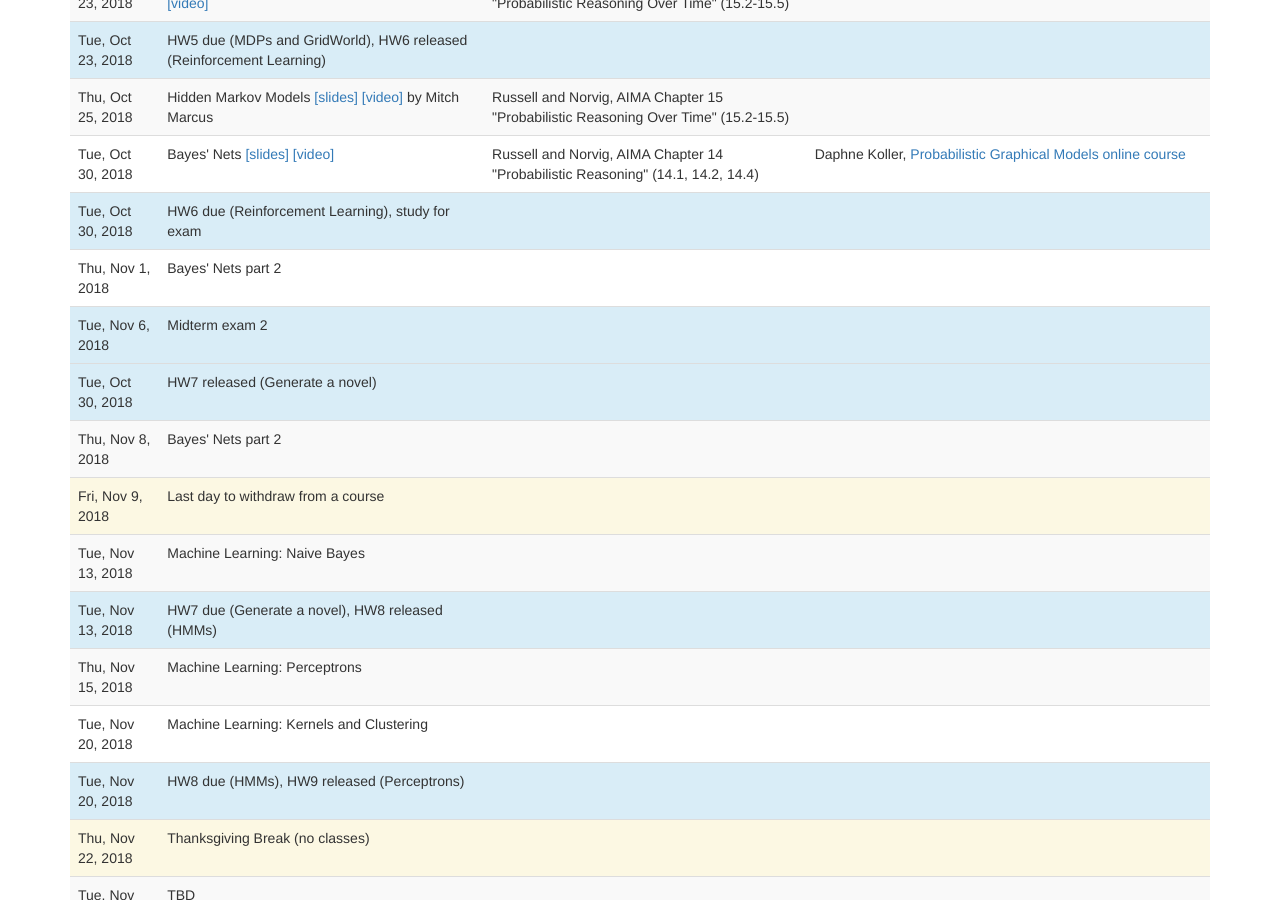
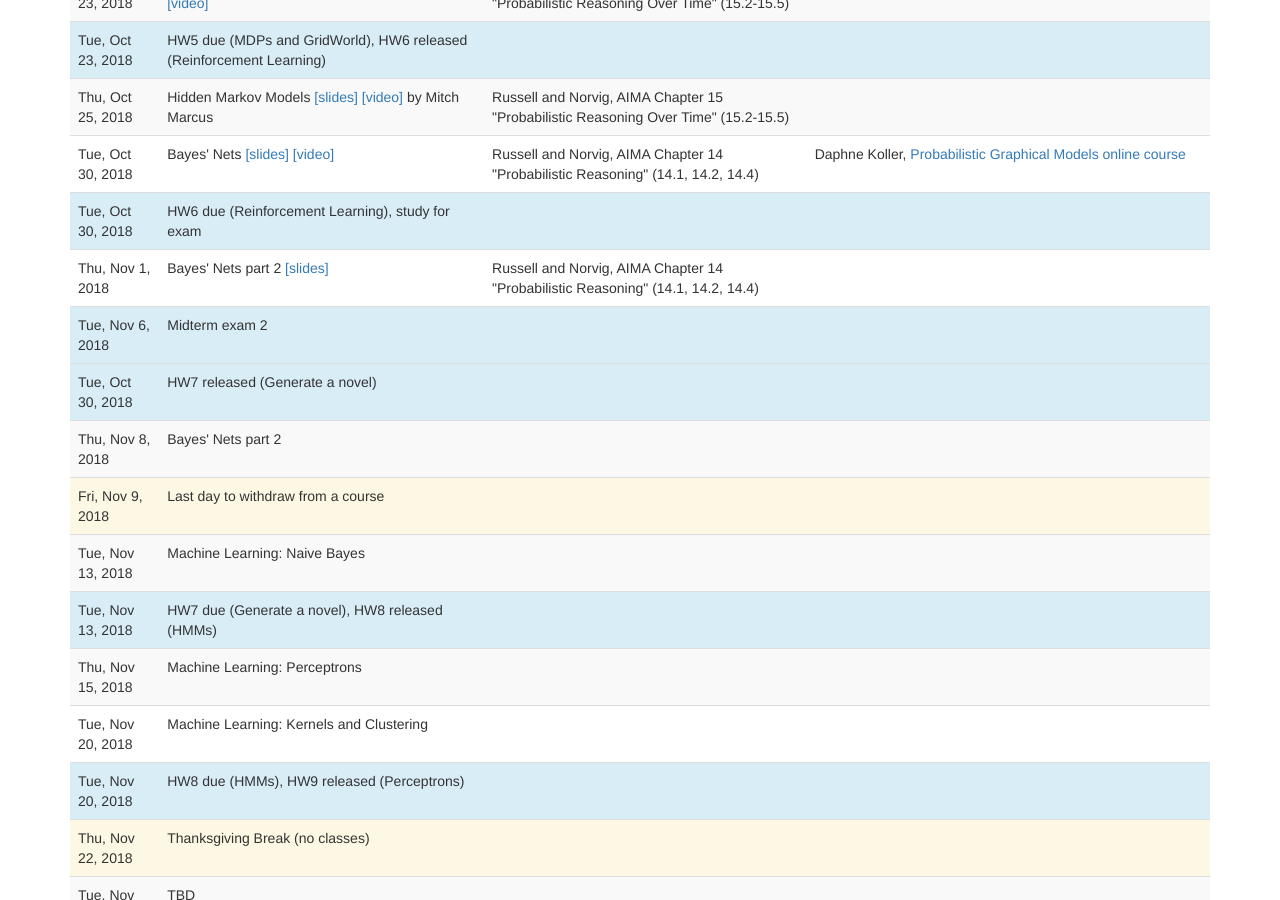
Before and after one commit to artificial-intelligence-class/artificial-intelligence-class.github.io, a Jekyll site: the page built from lectures.md, in a window 1280 px wide and 900 px high, scrolled down 2174 px. Built offline with Jekyll 4.4.1, drawn with Linux system fonts in a browser that asks for light colours; nearby versions of some CDN libraries; a script that is not in the unit is left out.

Commit message:
Bayes Nets part 2 lecture

```diff
--- a/_data/lectures.yaml
+++ b/_data/lectures.yaml
@@ -363,9 +363,13 @@
   type: exam
 -
   date: 2018-11-01
-  slides:
+  slides: 16-Bayes-Nets-2.pdf
   title: Bayes' Nets part 2
   readings:
+    -
+      title: AIMA Chapter 14 "Probabilistic Reasoning" (14.1, 14.2, 14.4)
+      authors: Russell and Norvig
+      optional: false
 -
   date: 2018-11-06
   title:  Midterm exam 2
```
Also changed, not shown: 2 other files.
